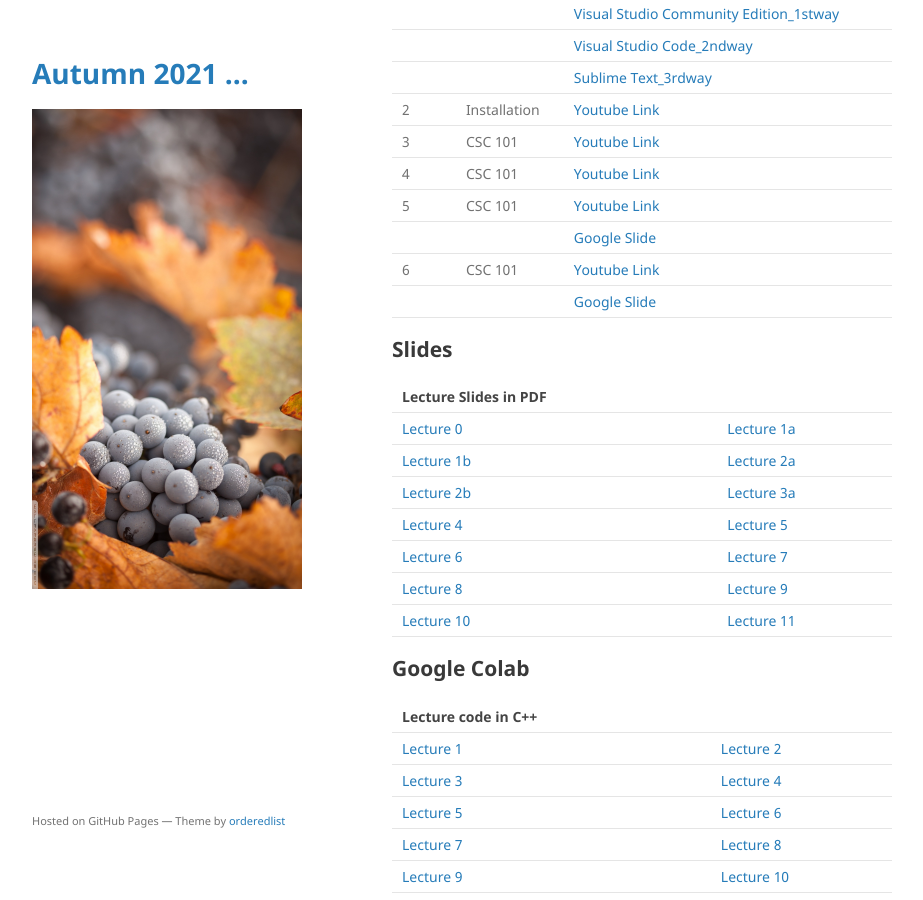
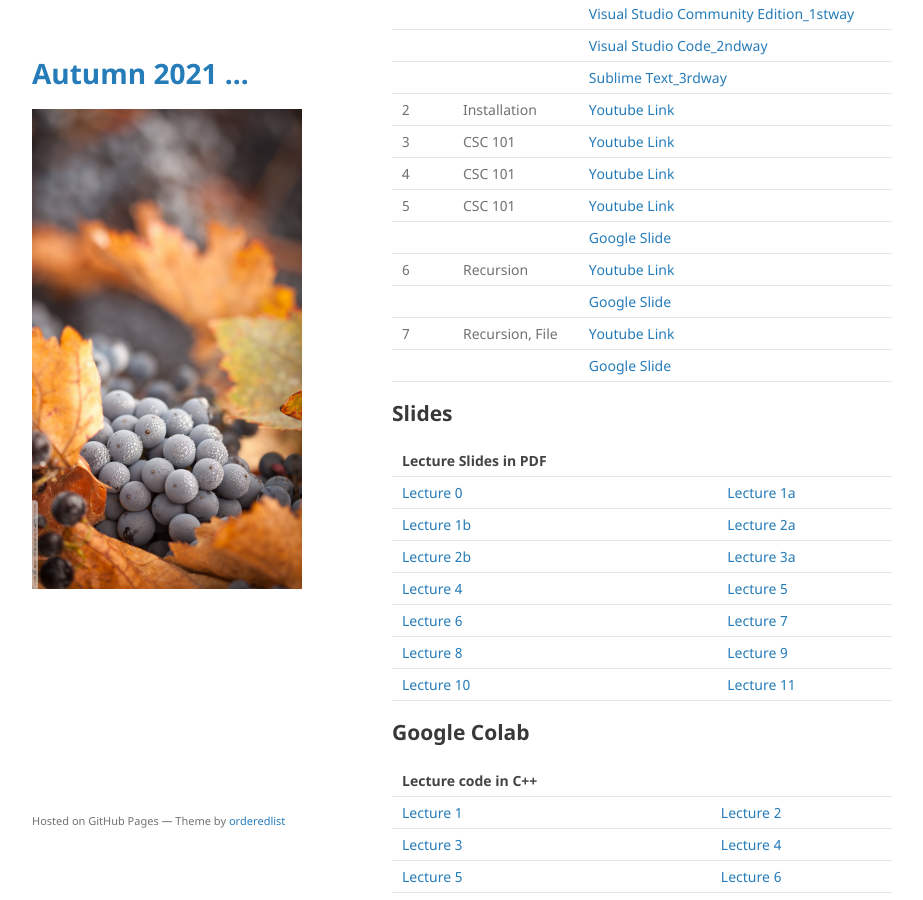
Before and after one commit to mohammadmotiurrahman/mohammadmotiurrahman.github.io, a Jekyll site: the page built from cse203_6/index.md, in a window 1280 px wide and 900 px high, scrolled down 2278 px. Shown: the whole window, without its empty margins (178-1101 px from the left). Built offline with Jekyll 4.4.1, drawn with Linux system fonts in a browser that asks for light colours; our own code applies the rules of GitHub Pages for plain Markdown files.

Commit message:
Update index.md

```diff
--- a/cse203_6/index.md
+++ b/cse203_6/index.md
@@ -78,9 +78,10 @@ environment will force me to not evaluate your exam copies.
 | 4       | CSC 101      | [Youtube Link](https://youtu.be/t1f67MpEdlE)                                                                   |
 | 5       | CSC 101      | [Youtube Link](https://youtu.be/ySColxAPKL8)                                                                   |
 |         |              | [Google Slide](https://jamboard.google.com/d/1UGCRbymmYzD0bleCh8vIBWhSQkgU3Cy2MJHiALladMs/edit?usp=sharing )   |
-| 6       | CSC 101      | [Youtube Link](https://youtu.be/X3v3JHOmOhQ)                                                                   |
+| 6       | Recursion      | [Youtube Link](https://youtu.be/X3v3JHOmOhQ)                                                                   |
 |         |              | [Google Slide](https://jamboard.google.com/d/1UGCRbymmYzD0bleCh8vIBWhSQkgU3Cy2MJHiALladMs/edit?usp=sharing )   |
-
+| 7       | Recursion, File      | [Youtube Link](https://youtu.be/GGbnEyklEGM)                                                                   |
+|         |              | [Google Slide]()   |
 
 ## Slides
 
```
